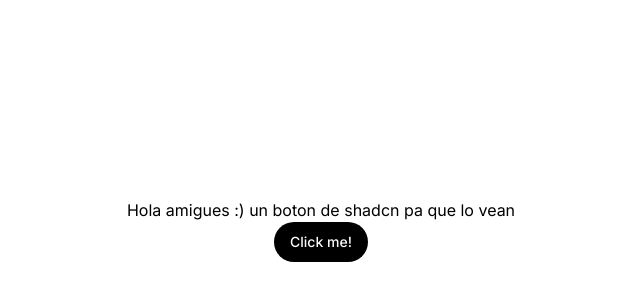
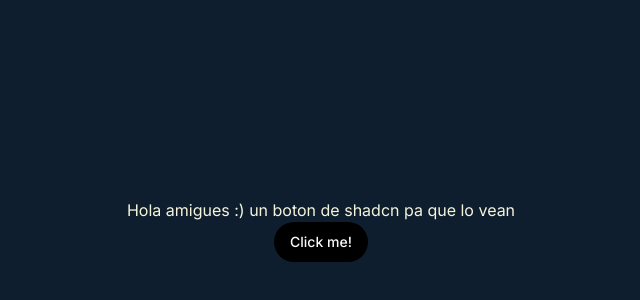
Before and after one commit to ClubAlgoritmiaGDA/website, a Next.js app: page / in a window 1280 px wide. Shown: the part 170-470 px from the top of the page, without its empty margins (319-959 px from the left). Built offline with nearby package versions, Linux system fonts and the light colour scheme.

Commit message:
add style accord to figma

```diff
--- a/app/page.tsx
+++ b/app/page.tsx
@@ -3,8 +3,8 @@ import Link from 'next/link'
 
 export default function Home() {
     return (
-        <main className="h-screen flex items-center justify-center flex-col">
-            <div>Hola amigues :) un boton de shadcn pa que lo vean</div>
+        <main className="h-screen flex items-center justify-center flex-col bg-[#0F1E2F]">
+            <div className='text-[#F5F5DC]'>Hola amigues :) un boton de shadcn pa que lo vean</div>
             <Link
                 href="https://www.youtube.com/watch?v=dQw4w9WgXcQ"
                 className={buttonVariants({
```
